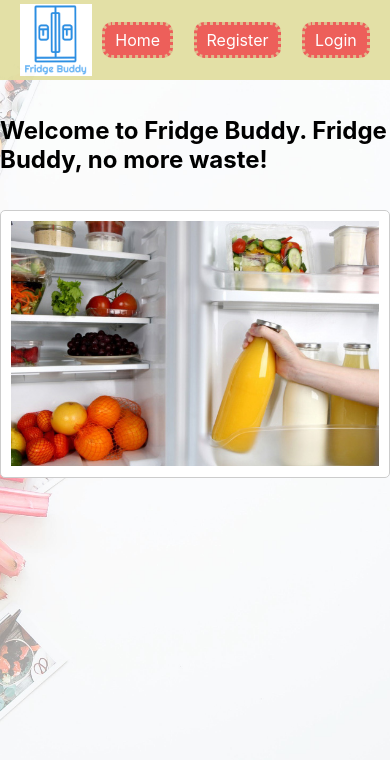
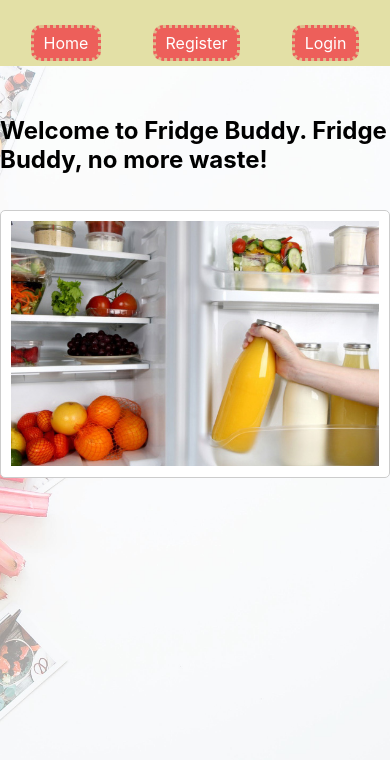
Before and after one commit to RachelTWQ/FridgeBuddy, a React (Create React App) app in the folder fridge-buddy/: page / in a window 390 px wide. Shown: the top 760 px of the page. Built offline with nearby package versions, Linux system fonts and the light colour scheme.

Commit message:
responsive header

```diff
--- a/fridge-buddy/src/style/navbar.css
+++ b/fridge-buddy/src/style/navbar.css
@@ -61,3 +61,16 @@
     box-shadow:5px 7px 0px 0px #AF4425;
     transform: translate(-5px, -7px);
   }
+
+  @media screen and (max-width: 36rem) {
+    .navbar {
+      height: auto;
+      display: block;
+      padding: 5px
+    }
+
+    .navbar > img {
+      visibility: hidden;
+      height: 0;
+    }
+   }
```
